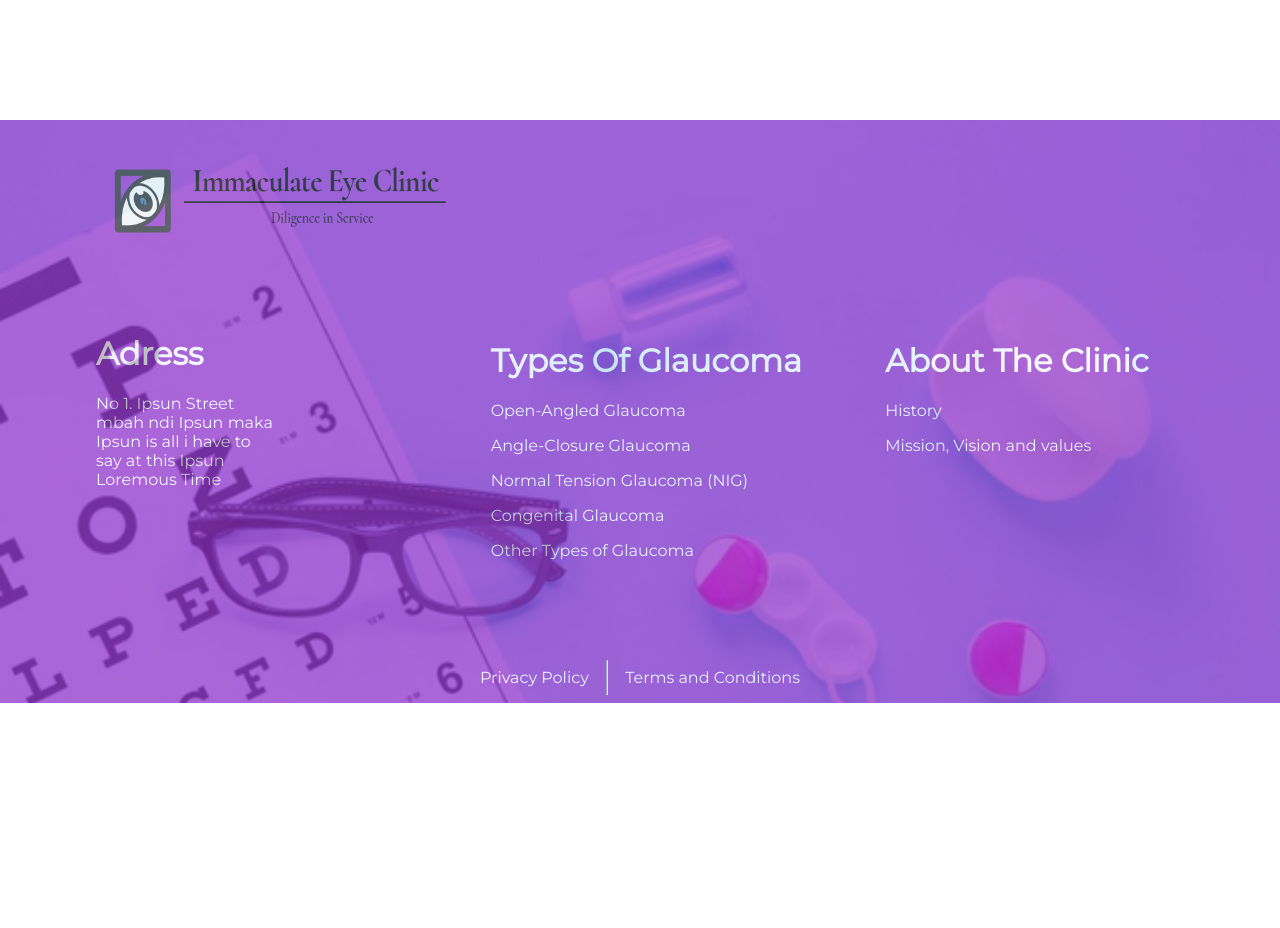
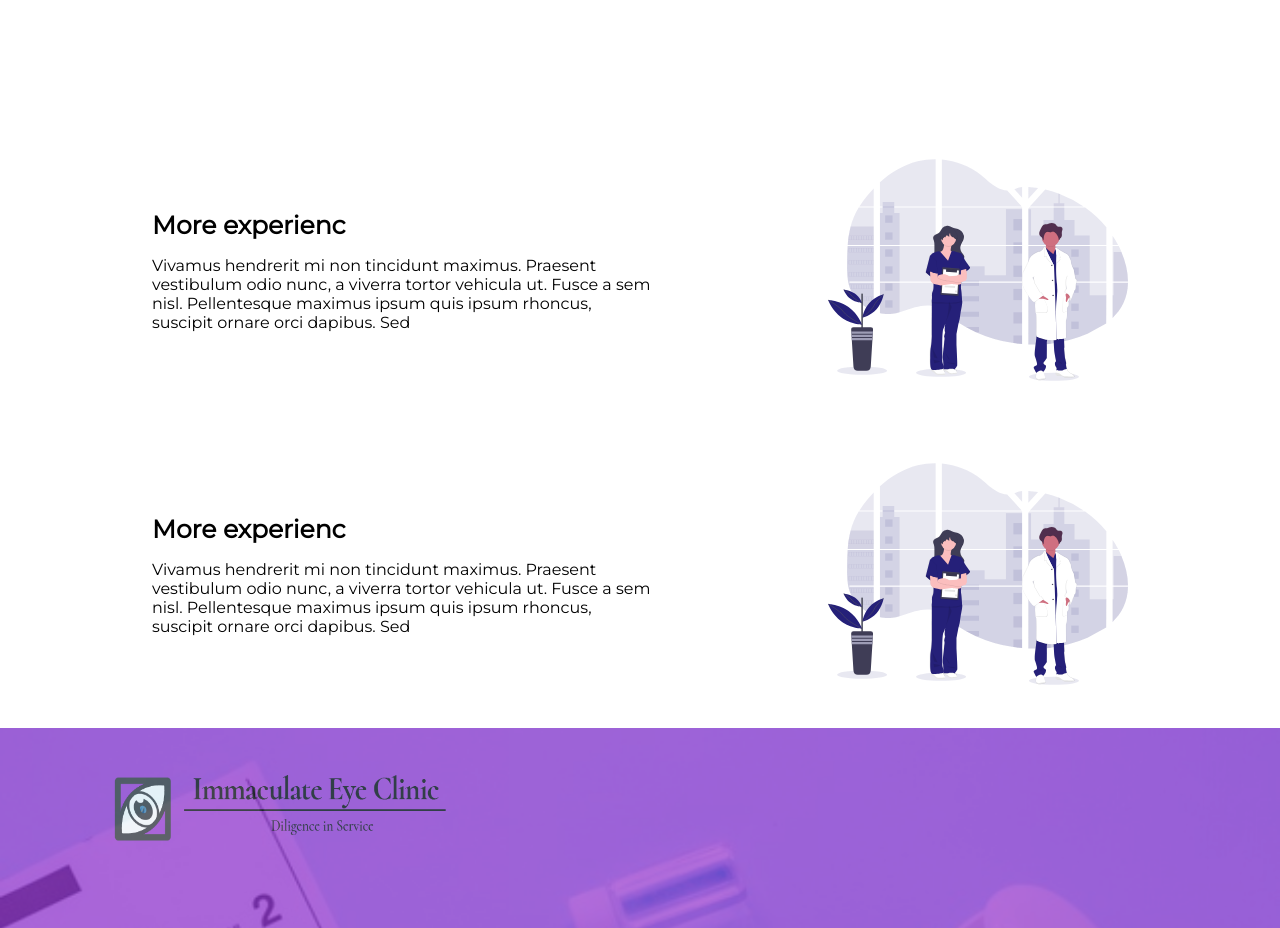
Before and after one commit to Immaculate-Eye-Clinic/Imaculate-front-end, a React (Create React App) app: page / in a window 1280 px wide. Shown: the part 1880-2808 px from the top of the page. Before the commit the page ends 2583 px from the top, so only its background shows below. Built offline with nearby package versions, Linux system fonts and the light colour scheme; a web font is replaced by a local one.

Commit message:
add layouts

```diff
--- /dev/null
+++ b/src/components/modules/why_us/style.js
@@ -0,0 +1,35 @@
+import styled from "styled-components";
+
+export const Container = styled.div`
+    width: 100%;
+    .all {
+        width: 100%;
+        display: flex;
+        margin: auto;
+        flex-wrap: wrap;
+    }
+    .why {
+        display: flex;
+        justify-content: space-around;
+        align-content: baseline;
+        flex-wrap: wrap;
+        width: 90%;
+        margin: auto;
+
+        .image {
+            img {
+            width: 300px;
+            height: 300px;
+            }
+        }
+        .text {
+            width: 500px;
+            height: 100%;
+            .title {
+                font-size: 25px;
+                font-weight: 700;
+                padding-top: 90px;
+            }
+        }
+    }
+`
--- /dev/null
+++ b/src/components/modules/why_us/why_us.js
@@ -0,0 +1,39 @@
+import React, {Component} from "react";
+import { Container } from "./style"
+
+class Slide extends Component {
+    // constructor(props) {
+    //   super(props);
+    //   this.state = {landing: landingData};
+    // }
+    render() {
+      return(
+        <Container>
+            <div className="all">
+                <div className="why">
+                    <div className="text">
+                        <div className="title">More experienc</div>
+                        <p>
+                        Vivamus hendrerit mi non tincidunt maximus. Praesent vestibulum odio nunc, a viverra tortor vehicula ut. Fusce a sem nisl. Pellentesque maximus ipsum quis ipsum rhoncus, suscipit ornare orci dapibus. Sed
+                        </p>
+                    </div>
+                    <div className="image">
+                        <img src="/asset/img/experience.svg" />
+                    </div>
+                </div>
+                <div className="why">
+                    <div className="text">
+                        <div className="title">More experienc</div>
+                        <p>
+                        Vivamus hendrerit mi non tincidunt maximus. Praesent vestibulum odio nunc, a viverra tortor vehicula ut. Fusce a sem nisl. Pellentesque maximus ipsum quis ipsum rhoncus, suscipit ornare orci dapibus. Sed
+                        </p>
+                    </div>
+                    <div className="image">
+                        <img src="/asset/img/experience.svg" />
+                    </div>
+                </div>
+            </div>
+        </Container>
+      )
+    }
+  }export default Slide;
--- a/src/pages/home/Home.js
+++ b/src/pages/home/Home.js
@@ -3,6 +3,7 @@ import Hero from  "../../components/modules/hero/Hero.js"
 import Slider from "../../components/modules/PatientsComment/Slider"
 import BlogCard from '../../components/blogCard/BlogList'
 import HomeIcon from '../../components/homeIcon/HomeIcon'
+import Why from '../../components/modules/why_us/why_us'
 
 function Home() {
     return (
@@ -16,6 +17,7 @@ function Home() {
             <HomeIcon />
             <BlogCard />
             <Slider />
+            <Why />
         </div>
     );
 }
```
